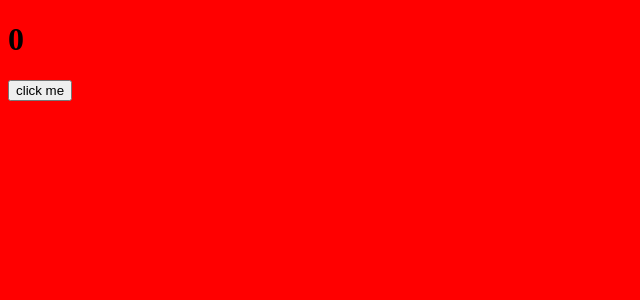
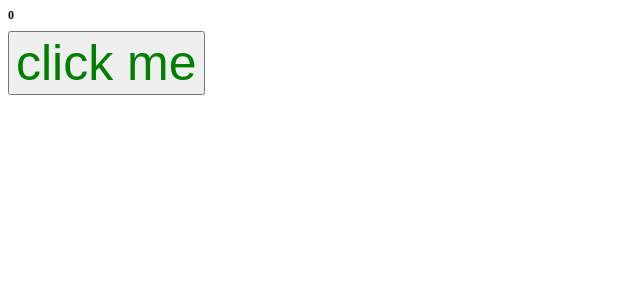
Before and after one commit to insxmnea/employee-rank-hub, a React app: page / in a window 1280 px wide. Shown: the top 300 px of the page, without its empty margins (0-640 px from the left). Built offline with nearby package versions, Linux system fonts and the light colour scheme.

Commit message:
feat: add css modules

```diff
--- a/package.json
+++ b/package.json
@@ -27,6 +27,7 @@
     "@types/webpack-dev-server": "^4.7.1",
     "css-loader": "^7.1.2",
     "html-webpack-plugin": "^5.6.3",
+    "mini-css-extract-plugin": "^2.9.2",
     "sass": "^1.89.2",
     "sass-loader": "^16.0.5",
     "style-loader": "^4.0.0",
--- /dev/null
+++ b/src/App.tsx
@@ -0,0 +1,10 @@
+import { Counter } from "./components/Counter";
+import "./index.scss";
+
+export const App = () => {
+  return (
+    <div className="app">
+      <Counter />
+    </div>
+  );
+};
--- /dev/null
+++ b/src/components/Counter.module.scss
@@ -0,0 +1,4 @@
+.btn {
+  color: green;
+  font-size: 50px;
+}
--- a/src/components/Counter.scss
+++ /dev/null
@@ -1,3 +0,0 @@
-body {
-  background-color: red;
-}
--- a/src/components/Counter.tsx
+++ b/src/components/Counter.tsx
@@ -1,5 +1,5 @@
 import { FC, useState } from "react";
-import "./Counter.scss";
+import * as styles from "./Counter.module.scss";
 
 export const Counter: FC = () => {
   const [count, setCount] = useState<number>(0);
@@ -13,7 +13,9 @@ export const Counter: FC = () => {
   return (
     <div>
       <h1>{count}</h1>
-      <button onClick={handleClick}>click me</button>
+      <button className={styles.btn} onClick={handleClick}>
+        click me
+      </button>
     </div>
   );
 };
--- /dev/null
+++ b/src/index.scss
@@ -0,0 +1,3 @@
+.app {
+  font-size: 6px;
+}
--- a/src/index.tsx
+++ b/src/index.tsx
@@ -1,7 +1,6 @@
-import React from "react";
 import { createRoot } from "react-dom/client";
-import { Counter } from "./components/Counter";
+import { App } from "./App";
 
 const root = createRoot(document.getElementById("root"));
 
-root.render(<Counter />);
+root.render(<App />);
```
Also changed, not shown: src/global.d.ts (added, +7 -0 lines), 4 other files (tests, documents, lock files or other folders).
